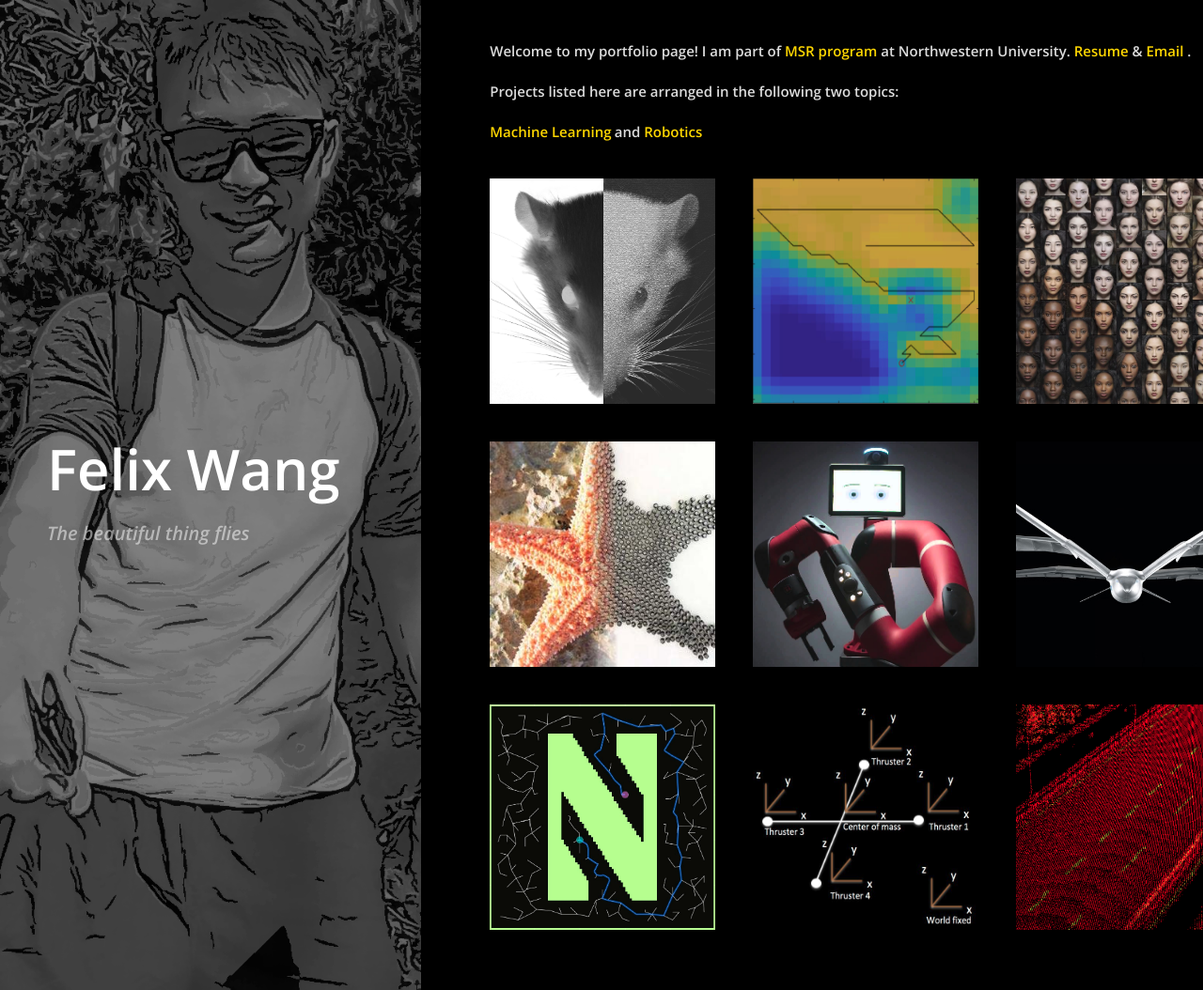
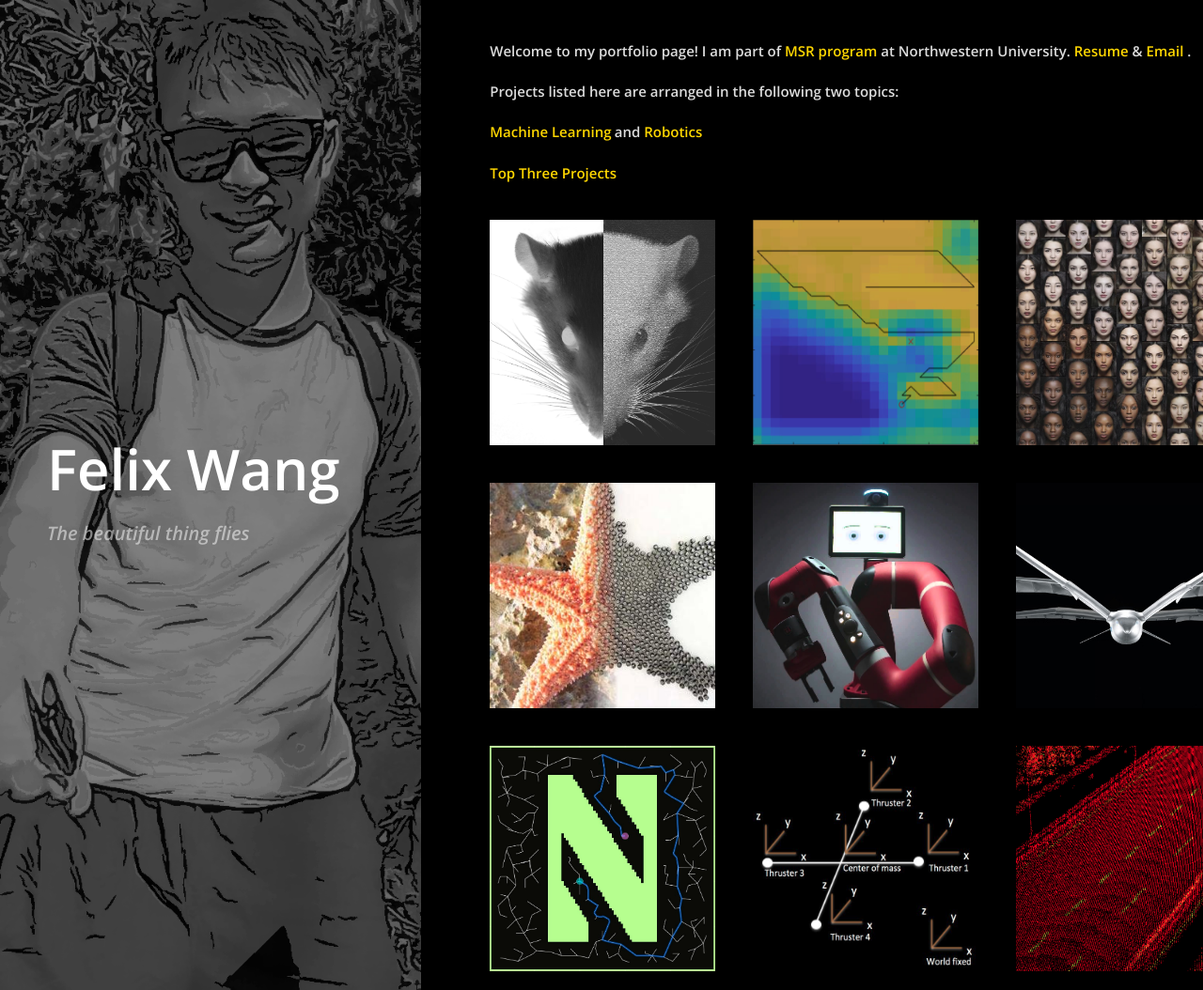
Before and after one commit to yanweiw/yanweiw.github.io, a Jekyll site: the page built from index.html, in a window 1280 px wide. Shown: the whole page at 94% size. Built offline with Jekyll 4.4.1, drawn with Linux system fonts in a browser that asks for light colours; nearby versions of some CDN libraries; Markdown is read by kramdown in place of the engine named in the settings.

Commit message:
update portfolio page

```diff
--- a/css/main.css
+++ b/css/main.css
@@ -109,6 +109,10 @@
 }
 
 .robot-hover:hover ~ .img-container-robot {
+    background-color: gold
+}
+
+.top-hover:hover ~ .img-container-top {
     background-color: gold
 }
 
--- a/index.html
+++ b/index.html
@@ -33,11 +33,12 @@
       <span style="padding-left:20px;color:gold" class="ml-hover">Machine Learning</span>
       <span>and </span>
       <span style="color:gold" class="robot-hover">Robotics</span>
-      <!-- <p style="padding-left:20px;color:gold" class="top-hover">Top three projects</  -->
+      <p></p>
+      <span style="padding-left:20px;color:gold" class="top-hover">Top Three Projects</span>
       <p></p>
 
 
-      <div class="img-container-ml" >
+      <div class="img-container-ml img-container-top" >
         <a href="https://github.com/yanweiw/dqnActiveWhisking">
           <img src="images/rat.png" class="hover-image" alt="Machine Learning" style="width:240px;height:240px;">
           <div class="middle">
@@ -46,7 +47,7 @@
         </a>
       </div>
 
-      <div class="img-container-ml" >
+      <div class="img-container-ml img-container-top" >
         <a href="https://github.com/yanweiw/infotaxis">
           <img src="images/info_dark.png" class="hover-image" alt="Machine Learning" style="width:240px;height:240px;">
           <div class="middle">
@@ -82,7 +83,7 @@
         </a>
       </div> -->
 
-      <div class="img-container-robot" >
+      <div class="img-container-robot img-container-top" >
         <a href="https://github.com/yanweiw/picco">
           <img src="images/starfish.png" class="hover-image" alt="Robotics" style="width:240px;height:240px;">
           <div class="middle">
```
